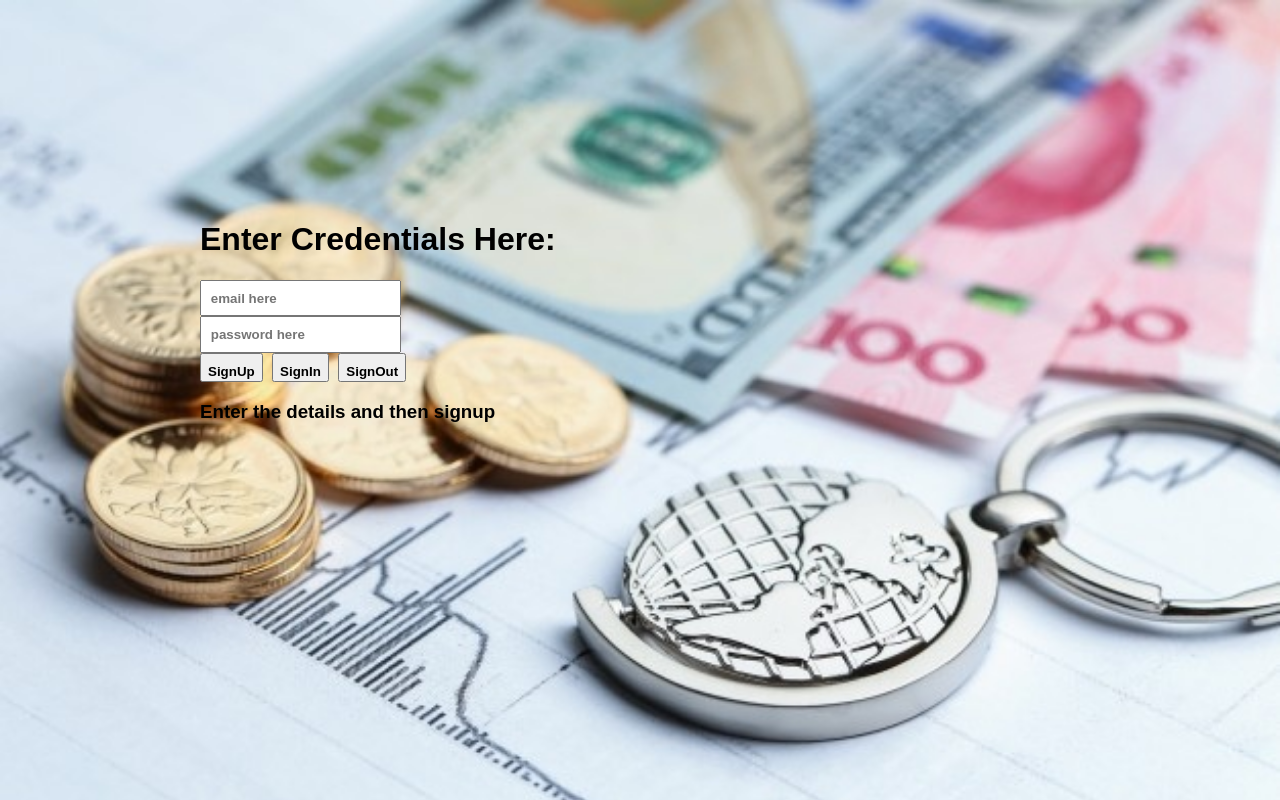
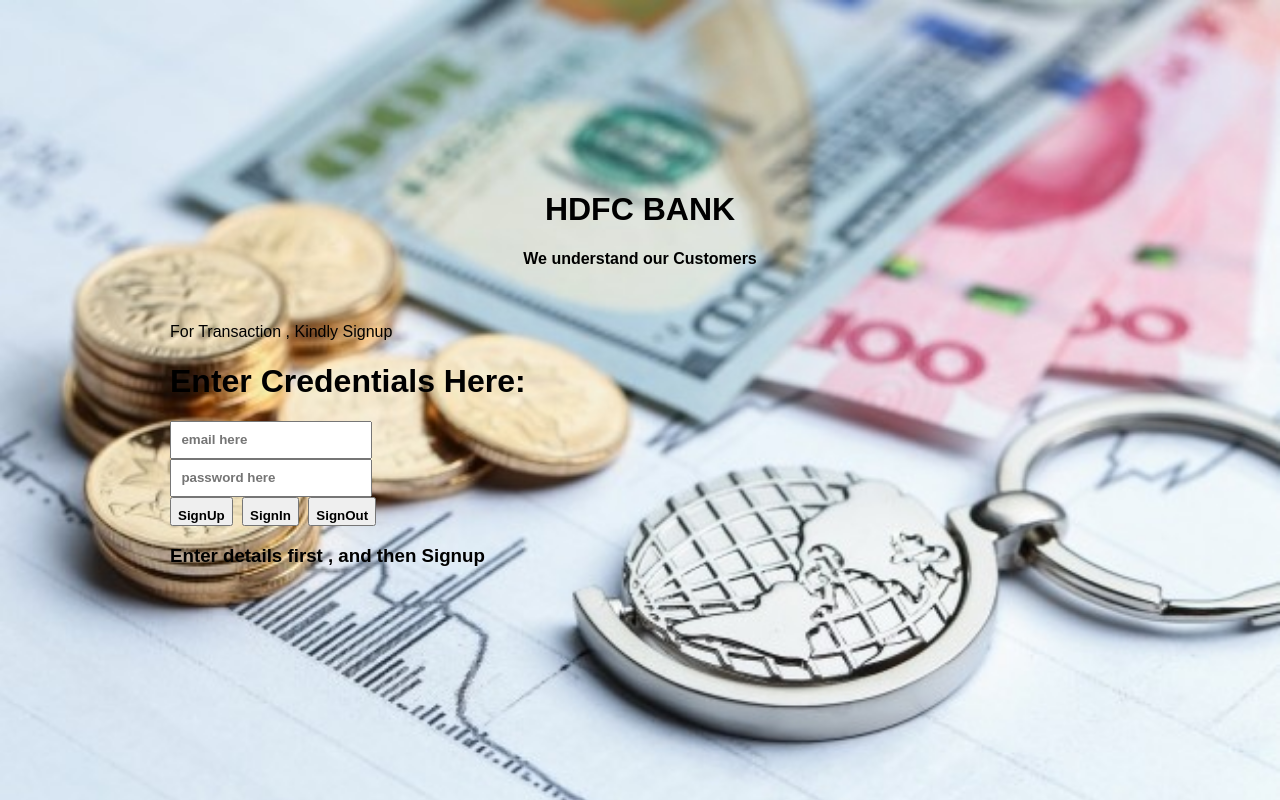
Before and after one commit to pushanverma/GRIP-MAY-2021, a plain HTML site: page index.html in a window 1280 px wide. Drawn offline with Linux system fonts and the light colour scheme; no server answers.

Commit message:
Add files via upload

```diff
--- a/index.html
+++ b/index.html
@@ -16,14 +16,17 @@
 
 
     <div class="formContainer">
+        <h1 style="text-align: center;"> HDFC BANK</h1>
+        <h4 style="text-align: center;">We understand our Customers</h4>
+        <br>
+       <p>For Transaction , Kindly Signup </p>
     <h1>Enter Credentials Here:</h1>
     <input type="email" placeholder="email here" id="email" style="padding: 1%;"><br>
     <input type="password" placeholder="password here" id="password" style="padding: 1%;"><br>
     <button onclick="signUp()" id="signUp" style="padding-top: 1%; margin-right: 5px;">SignUp</button>
     <button onclick="signIn()" id="signIp" style="padding-top: 1%; margin-right: 5px;">SignIn</button>
     <button onclick="signOut()" id="signOut" style="padding-top: 1%; margin-right: 5px;">SignOut</button>
-
-    <h3>Enter the details and then signup</h3>
+    <h3>Enter details first , and then Signup</h3>
     </div>
 
 </body>
--- a/style.css
+++ b/style.css
@@ -1,7 +1,7 @@
 body {
     background: #fff;
     padding: 100px;
-    margin: 100px;
+    margin: 70px;
     font-family: 'Nunito', sans-serif;
     font-size: 16px;
     background-image: url("1ep.jpg");
```
